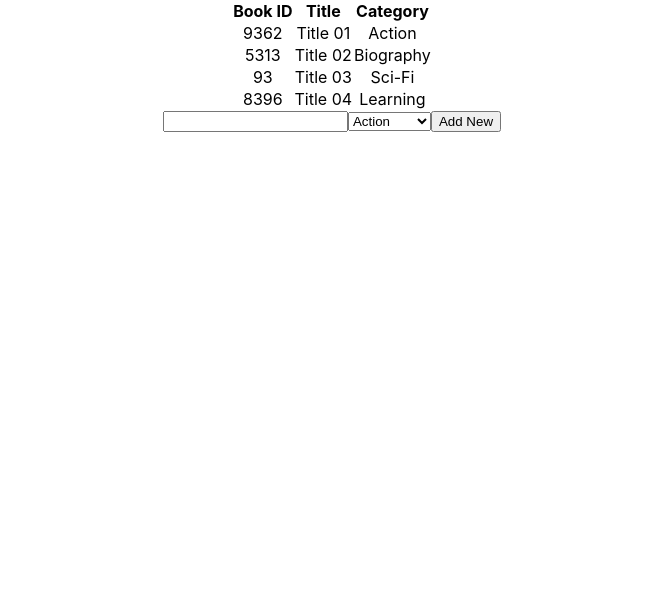
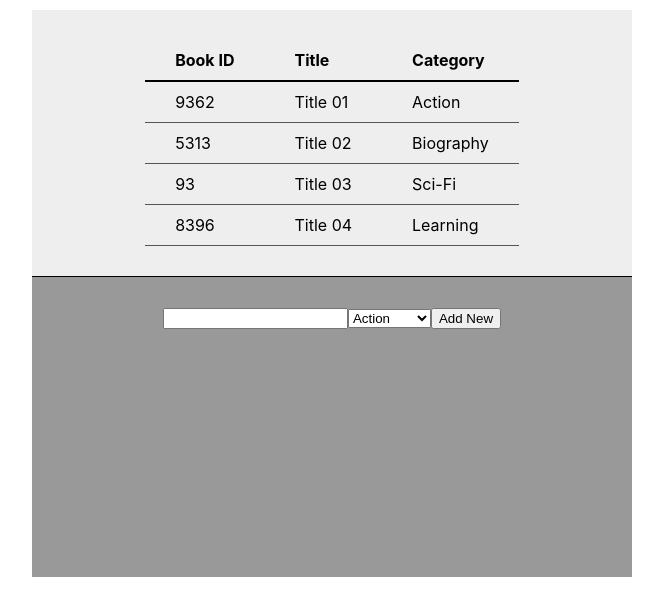
Before and after one commit to ioanniskousis/magic-books, a React (Create React App) app: page / in a window 1280 px wide. Shown: the top 616 px of the page, without its empty margins (308-971 px from the left). Built offline with nearby package versions, Linux system fonts and the light colour scheme.

Commit message:
added reducers and actions

```diff
--- a/src/App.css
+++ b/src/App.css
@@ -1,5 +1,22 @@
+td,
+th {
+  padding: 10px 30px;
+  text-align: left;
+  border-bottom: 1px solid #555;
+}
+
+th {
+  border-bottom: 2px solid black;
+}
+
+tr {
+  border-bottom: 1px solid #555;
+}
+
 .App {
   text-align: center;
+  width: 600px;
+  margin: 10px auto;
 }
 
 .App-logo {
@@ -28,6 +45,22 @@
   color: #61dafb;
 }
 
+.BooksForm {
+  width: 100%;
+  height: 300px;
+  background-color: #999;
+  padding: 30px;
+  box-sizing: border-box;
+}
+
+.BooksList {
+  width: 100%;
+  background-color: #eee;
+  padding: 30px;
+  box-sizing: border-box;
+  border-bottom: 1px solid black;
+}
+
 @keyframes App-logo-spin {
   from {
     transform: rotate(0deg);
```
